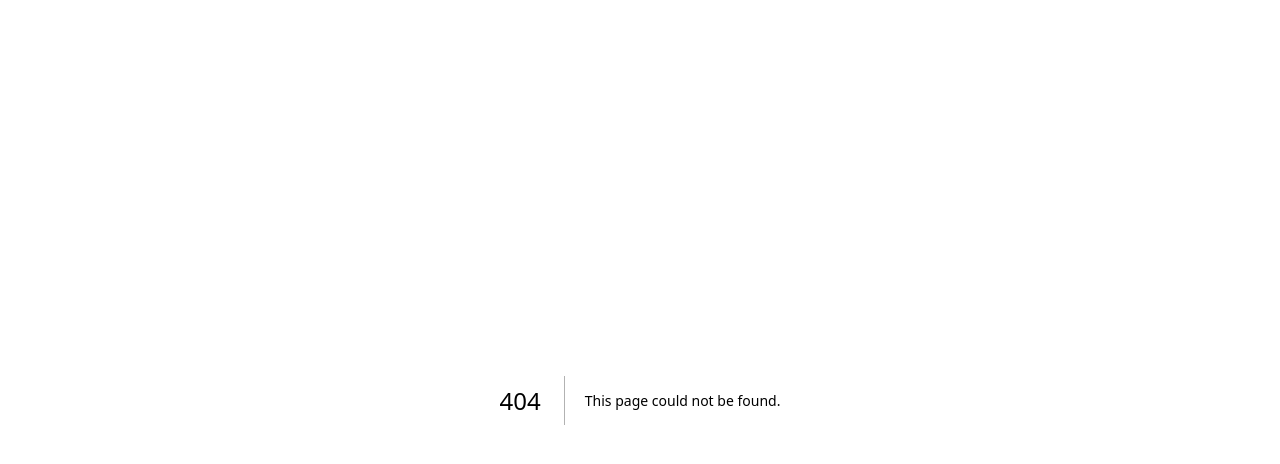
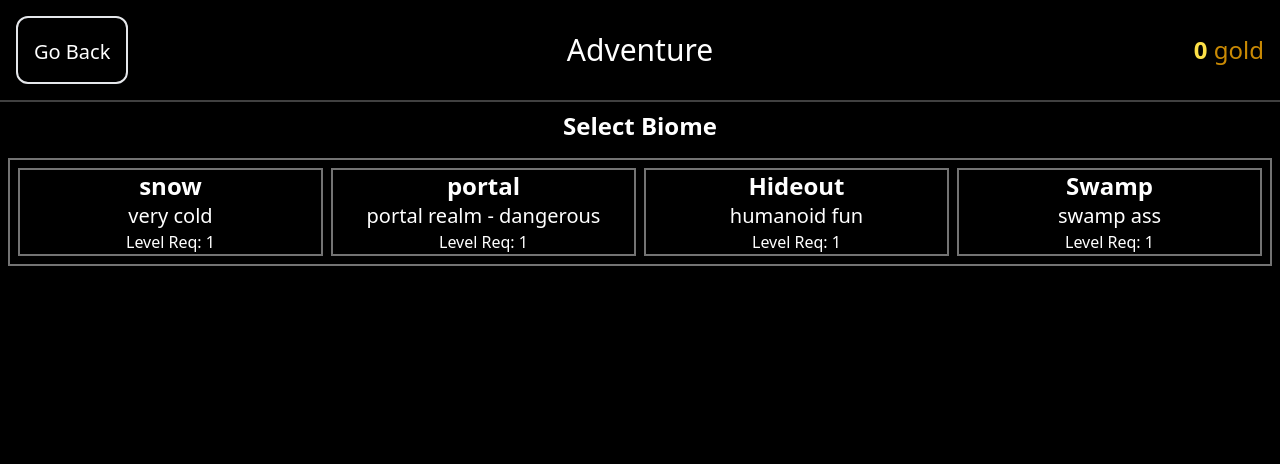
Before and after one commit to miggle88/MiggleQuest, a Next.js app: page /adventure in a window 1280 px wide. Before the commit this address had no page. Shown: the top 464 px of the page. Built offline with nearby package versions, Linux system fonts and the light colour scheme.

Commit message:
added biome functionality

```diff
--- /dev/null
+++ b/src/app/adventure/page.tsx
@@ -0,0 +1,26 @@
+'use client'
+
+import DestinationLayout from '@components/layout/DestinationLayout'
+import BiomeSelector from '@components/adventure/BiomeSelector'
+import { useGameState } from '@/store'
+
+export default function Adventure() {
+
+  const { biomes } = useGameState()
+
+  return (
+    <DestinationLayout title={'Adventure'} previousHref={'/town'}>
+      <div className={'flex flex-col p-2'}>
+        <div className={'text-2xl font-bold text-center'}>Select Biome</div>
+        <div className={'py-2'}/>
+        <BiomeSelector biomes={biomes} onSelected={(biome) => {
+          console.log('biome was selected', biome)
+
+        }}/>
+      </div>
+
+
+    </DestinationLayout>
+
+  )
+}
--- a/src/app/roster/page.tsx
+++ b/src/app/roster/page.tsx
@@ -2,20 +2,13 @@
 
 import DestinationLayout from '@components/layout/DestinationLayout'
 import { useGameState } from '@/store'
-import { HeroCharacter, HeroClass } from '@/models'
-import { useEffect } from 'react'
 import HeroCard from '@components/roster/HeroCard'
 
 export default function Roster() {
-  const { heroes, setHeroes } = useGameState()
-
-  useEffect(() => {
-    setHeroes(getStartingHeroes())
-  }, [])
-
+  const { heroes } = useGameState()
 
   return (
-    <DestinationLayout title={'Roster'} previousHref={'/'}>
+    <DestinationLayout title={'Roster'} previousHref={'/town'}>
       <div className={'p-4 flex flex-col'}>
         <div className={'text-2xl text-center'}>Ya dudes ({heroes.length})</div>
         <div
@@ -26,48 +19,3 @@ export default function Roster() {
     </DestinationLayout>
   )
 }
-
-function getStartingHeroes(): HeroCharacter[] {
-  const base: HeroCharacter = {
-    id: '1',
-    accountId: '1',
-    characterName: 'Steve',
-    icon: 'none',
-    description: 'base dude',
-    level: 1,
-    class: HeroClass.Cleric,
-    experience: 0,
-    hitPoints: 15,
-    strength: 3,
-    dexterity: 3,
-    intelligence: 3,
-    constitution: 3,
-    isAlive: true,
-    hiredAt: new Date(),
-  }
-  return [
-    {
-      ...base, characterName: 'Bob',
-      class: HeroClass.Fighter,
-      strength: 4,
-      hitPoints: 20,
-    },
-    {
-      ...base, characterName: 'Claude',
-      class: HeroClass.Rogue,
-      dexterity: 4,
-    },
-    {
-      ...base, characterName: 'Miggle',
-      class: HeroClass.Wizard,
-      intelligence: 4,
-      hitPoints: 12,
-    },
-    {
-      ...base, characterName: 'Larry',
-      class: HeroClass.Cleric,
-      intelligence: 4,
-      hitPoints: 16,
-    },
-  ]
-}
--- a/src/app/town/page.tsx
+++ b/src/app/town/page.tsx
@@ -1,5 +1,5 @@
 import DestinationLayout from '@components/layout/DestinationLayout'
-import Link from 'next/link'
+import NavButton from '@components/common/NavButton'
 
 export default function Town() {
 
@@ -7,9 +7,8 @@ export default function Town() {
     <DestinationLayout title={'Town'}>
       <div className={'text-3xl text-center p-16'}>You are in town, do some stuff here</div>
       <div className={'grid grid-cols-4 gap-4 p-16'}>
-        <div className={'text-2xl text-center border-2 rounded-2xl hover:underline p-4'}>
-          <Link href={'roster'}>Roster</Link>
-        </div>
+        <NavButton href={'/roster'}><span>Roster</span></NavButton>
+        <NavButton href={'/adventure'}><span>Adventure</span></NavButton>
       </div>
 
     </DestinationLayout>
--- /dev/null
+++ b/src/components/adventure/BiomeCard.tsx
@@ -0,0 +1,25 @@
+import { Biome } from '@/models'
+
+export interface BiomeCardProps {
+  biome: Biome
+  disabled?: boolean
+  onClick?: () => void
+}
+
+export default function BiomeCard(props: BiomeCardProps) {
+  const biome = props.biome
+  return (
+    <div className={'border-2 border-neutral-500'}>
+      <button className={'w-full h-full'}
+              disabled={props.disabled} onClick={() => {
+        props.onClick && props.onClick()
+      }}>
+        <div className={'flex flex-col w-full'}>
+          <div className={'text-2xl font-bold'}>{biome.name}</div>
+          <div className={'text-xl'}>{biome.description}</div>
+          <div><span className={'text-bold'}>Level Req: </span>{biome.startingLevel}</div>
+        </div>
+      </button>
+    </div>
+  )
+}
--- /dev/null
+++ b/src/components/adventure/BiomeSelector.tsx
@@ -0,0 +1,23 @@
+import { Biome } from '@/models'
+import BiomeCard from '@components/adventure/BiomeCard'
+
+export interface BiomeSelectorProps {
+  biomes: Biome[]
+  onSelected?: (biome: Biome) => void
+}
+
+export default function BiomeSelector(props: BiomeSelectorProps) {
+  return (
+    <div className={'border-2 border-neutral-500 p-2'}>
+      <div className={'grid grid-cols-1 md:grid-cols-2 lg:grid-cols-4 gap-2'}>
+        {props.biomes.map((biome) => {
+          return <BiomeCard key={biome.id} biome={biome} onClick={() => {
+            props.onSelected && props.onSelected(biome)
+          }}/>
+        })}
+
+      </div>
+    </div>
+
+  )
+}
--- /dev/null
+++ b/src/components/common/NavButton.tsx
@@ -0,0 +1,21 @@
+'use client'
+
+import { ReactNode } from 'react'
+import { useRouter } from 'next/navigation'
+
+export interface NavButtonProps {
+  href: string
+  disabled?: boolean
+  children?: ReactNode
+}
+
+export default function NavButton(props: NavButtonProps) {
+  const { push } = useRouter()
+
+  return (<button
+    className={'text-2xl text-center border-2 rounded-xl hover:underline hover:bg-neutral-800 active:bg-neutral-700 p-4'}
+    disabled={props.disabled ?? false}
+    onClick={() => push(props.href)}>
+    {props.children}
+  </button>)
+}
--- a/src/components/layout/DestinationLayout.tsx
+++ b/src/components/layout/DestinationLayout.tsx
@@ -1,27 +1,33 @@
 'use client'
 
 import { ReactNode } from 'react'
+import { useRouter } from 'next/navigation'
 import { useGameState } from '@/store'
 import Conditional from '@components/layout/Conditional'
-import Link from 'next/link'
+import NavButton from '@components/common/NavButton'
 
 export interface DestinationLayoutProps {
   title: string
   previousHref?: string
+  backButtonText?: string
   children?: ReactNode
 }
 
 export default function DestinationLayout(props: DestinationLayoutProps) {
+  const { push } = useRouter()
   const { userCurrency } = useGameState()
+
+  const navigateBack = () => {
+    push(props.previousHref!)
+  }
 
   return (<div className={'w-full h-full flex flex-col'}>
     <div className={'w-full flex flex-row min-h-[92px] place-items-center border-neutral-700 border-b-2 p-4'}>
       <div className={'min-w-[160px]'}>
         <Conditional condition={!!props.previousHref}>
-          <div
-            className={'text-xl text-center border-white border-2 rounded-xl hover:bg-neutral-900 active:bg-neutral-800 px-4 py-2'}>
-            <Link href={props.previousHref!}>Go back</Link>
-          </div>
+          <NavButton href={props.previousHref!}>
+            <span className={'text-xl text-center'}>{props.backButtonText ?? 'Go Back'}</span>
+          </NavButton>
         </Conditional>
       </div>
       <div className={'grow text-3xl text-center'}>
--- a/src/components/roster/HeroCard.tsx
+++ b/src/components/roster/HeroCard.tsx
@@ -1,5 +1,4 @@
-import { HeroCharacter } from '@/models'
-
+import { HeroCharacter, HeroClass } from '@/models'
 
 export interface HeroCardProps {
   hero: HeroCharacter
@@ -7,8 +6,10 @@ export interface HeroCardProps {
 
 export default function HeroCard(props: HeroCardProps) {
   const hero = props.hero
+  const borderColor = getHeroClassBorder(hero.class)
+
   return (
-    <div className={'border-2 border-neutral-500 rounded p-2'}>
+    <div className={`${borderColor} border-2 rounded p-2`}>
       <div className={'flex flex-col place-content-center p-2'}>
         <div className={'flex flex-row'}>
           <div className={'grow text-lg'}>{hero.characterName}</div>
@@ -28,3 +29,18 @@ export default function HeroCard(props: HeroCardProps) {
     </div>
   )
 }
+
+const getHeroClassBorder = (heroClass: HeroClass) => {
+  switch (heroClass as string) {
+    case HeroClass.Fighter:
+      return 'border-red-500'
+    case HeroClass.Rogue:
+      return 'border-sky-500'
+    case HeroClass.Cleric:
+      return 'border-green-600'
+    case HeroClass.Wizard:
+      return 'border-amber-500'
+    default:
+      return 'border-neutral-300'
+  }
+}
--- /dev/null
+++ b/src/mock-data.ts
@@ -0,0 +1,75 @@
+import { Biome, HeroCharacter, HeroClass } from '@/models'
+
+export function getAvailableBiomes(): Biome[] {
+  return [{
+    id: '1',
+    name: 'snow',
+    description: 'very cold',
+    startingLevel: 1,
+  },
+    {
+      id: '2',
+      name: 'portal',
+      description: 'portal realm - dangerous',
+      startingLevel: 1,
+    },
+    {
+      id: '3',
+      name: 'Hideout',
+      description: 'humanoid fun',
+      startingLevel: 1,
+    },
+    {
+      id: '4',
+      name: 'Swamp',
+      description: 'swamp ass',
+      startingLevel: 1,
+    },
+  ]
+}
+
+
+export function getStartingHeroes(): HeroCharacter[] {
+  const base: HeroCharacter = {
+    id: '1',
+    accountId: '1',
+    characterName: 'Steve',
+    icon: 'none',
+    description: 'base dude',
+    level: 1,
+    class: HeroClass.Cleric,
+    experience: 0,
+    hitPoints: 15,
+    strength: 3,
+    dexterity: 3,
+    intelligence: 3,
+    constitution: 3,
+    isAlive: true,
+    hiredAt: new Date(),
+  }
+  return [
+    {
+      ...base, characterName: 'Bob',
+      class: HeroClass.Fighter,
+      strength: 4,
+      hitPoints: 20,
+    },
+    {
+      ...base, characterName: 'Claude',
+      class: HeroClass.Rogue,
+      dexterity: 4,
+    },
+    {
+      ...base, characterName: 'Miggle',
+      class: HeroClass.Wizard,
+      intelligence: 4,
+      hitPoints: 12,
+    },
+    {
+      ...base, characterName: 'Larry',
+      class: HeroClass.Cleric,
+      intelligence: 4,
+      hitPoints: 16,
+    },
+  ]
+}
--- a/src/models/index.ts
+++ b/src/models/index.ts
@@ -1,3 +1,4 @@
+export * from './biome'
 export * from './hero-character'
 export * from './user-account'
 export * from './user-currency'
--- a/src/store.ts
+++ b/src/store.ts
@@ -1,5 +1,6 @@
 import { create } from 'zustand'
-import { HeroCharacter, UserAccount, UserCurrency } from '@/models'
+import { Biome, HeroCharacter, UserAccount, UserCurrency } from '@/models'
+import { getAvailableBiomes, getStartingHeroes } from '@/mock-data'
 
 export interface GameState {
   user: UserAccount | null
@@ -8,6 +9,8 @@ export interface GameState {
   setUserCurrency: (currencies: UserCurrency) => void
   heroes: HeroCharacter[]
   setHeroes: (heroes: HeroCharacter[]) => void
+  biomes: Biome[]
+  setBiomes: (biomes: Biome[]) => void
 }
 
 export const useGameState = create<GameState>((set) => ({
@@ -15,6 +18,8 @@ export const useGameState = create<GameState>((set) => ({
   setUser: (user) => set({ user }),
   userCurrency: null,
   setUserCurrency: (currency) => set({ userCurrency: currency }),
-  heroes: [],
+  heroes: getStartingHeroes(),
   setHeroes: (heroes) => set({ heroes }),
+  biomes: getAvailableBiomes(),
+  setBiomes: (biomes: Biome[]) => set({ biomes }),
 }))
```
Also changed, not shown: src/models/biome.ts (added, +7 -0 lines).
